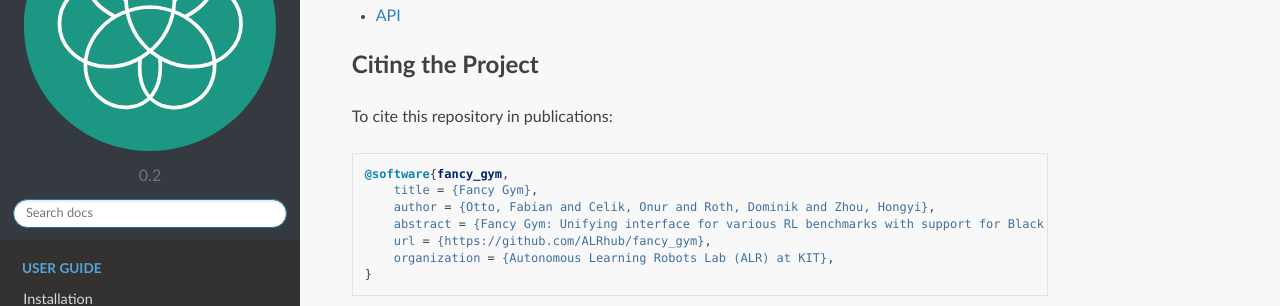
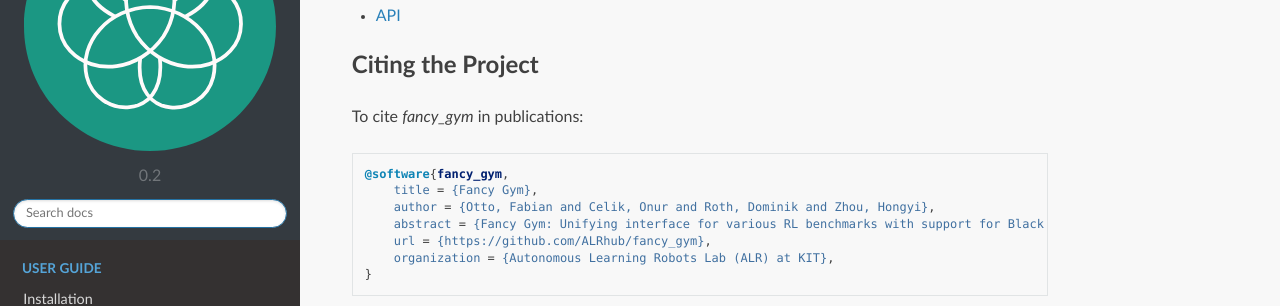
Before and after one commit to ALRhub/fancy_gym, a Sphinx documentation site: the page built from docs/source/index.rst, in a window 1280 px wide and 900 px high, scrolled down 2675 px. Shown: the part 151-457 px from the top of the window. Built offline with Sphinx 7.4.7 and the Read the Docs theme 2.0.0, drawn with Linux system fonts in a browser that asks for light colours.

Commit message:
Minor change to phrasing in docs index

```diff
--- a/docs/source/index.rst
+++ b/docs/source/index.rst
@@ -134,7 +134,7 @@ Explore the MP-based variant (`or learn more about Movement Primitives (MPs) <gu
 Citing the Project
 ------------------
 
-To cite this repository in publications:
+To cite `fancy_gym` in publications:
 
 .. code:: bibtex
 
```
Also changed, not shown: 5 other files.
